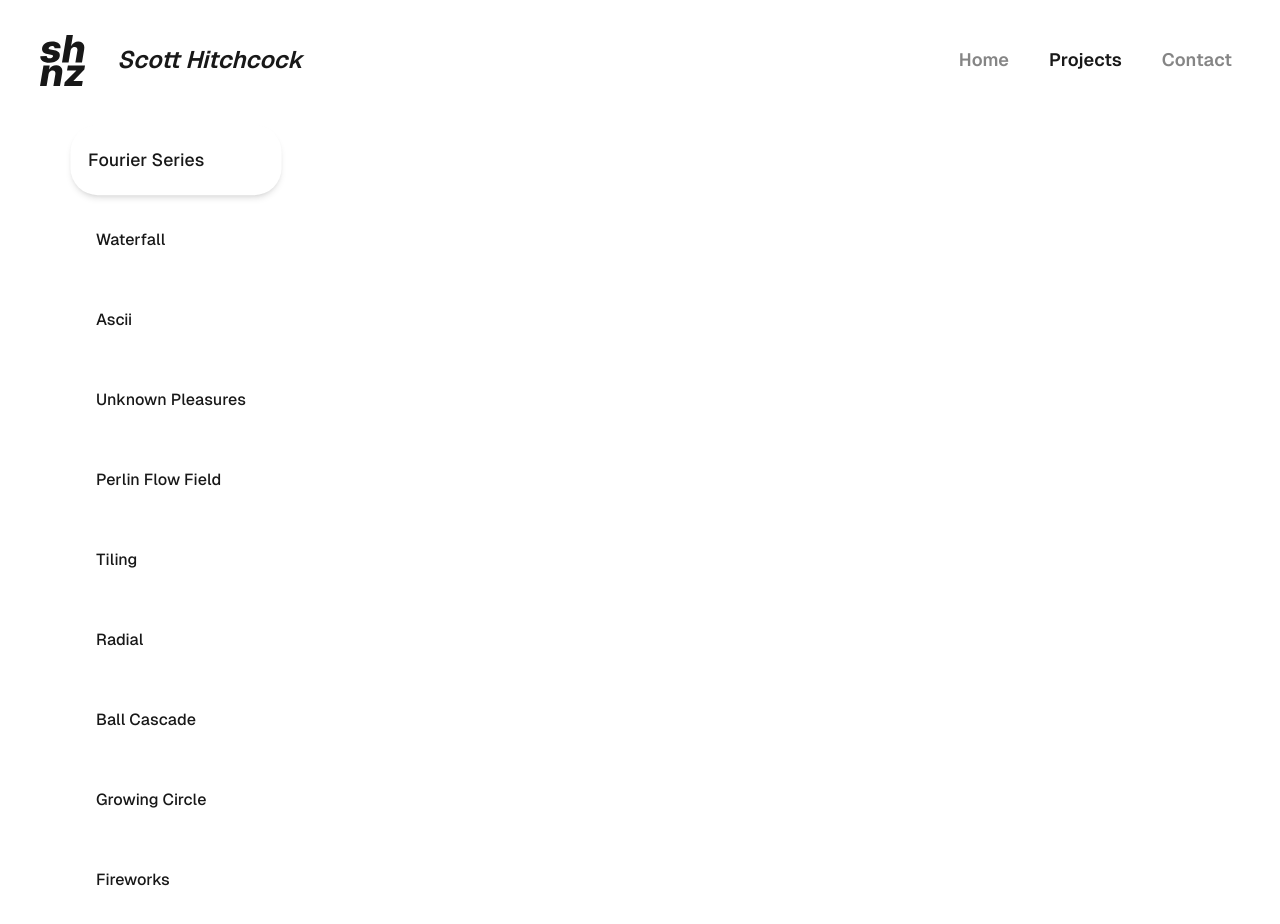
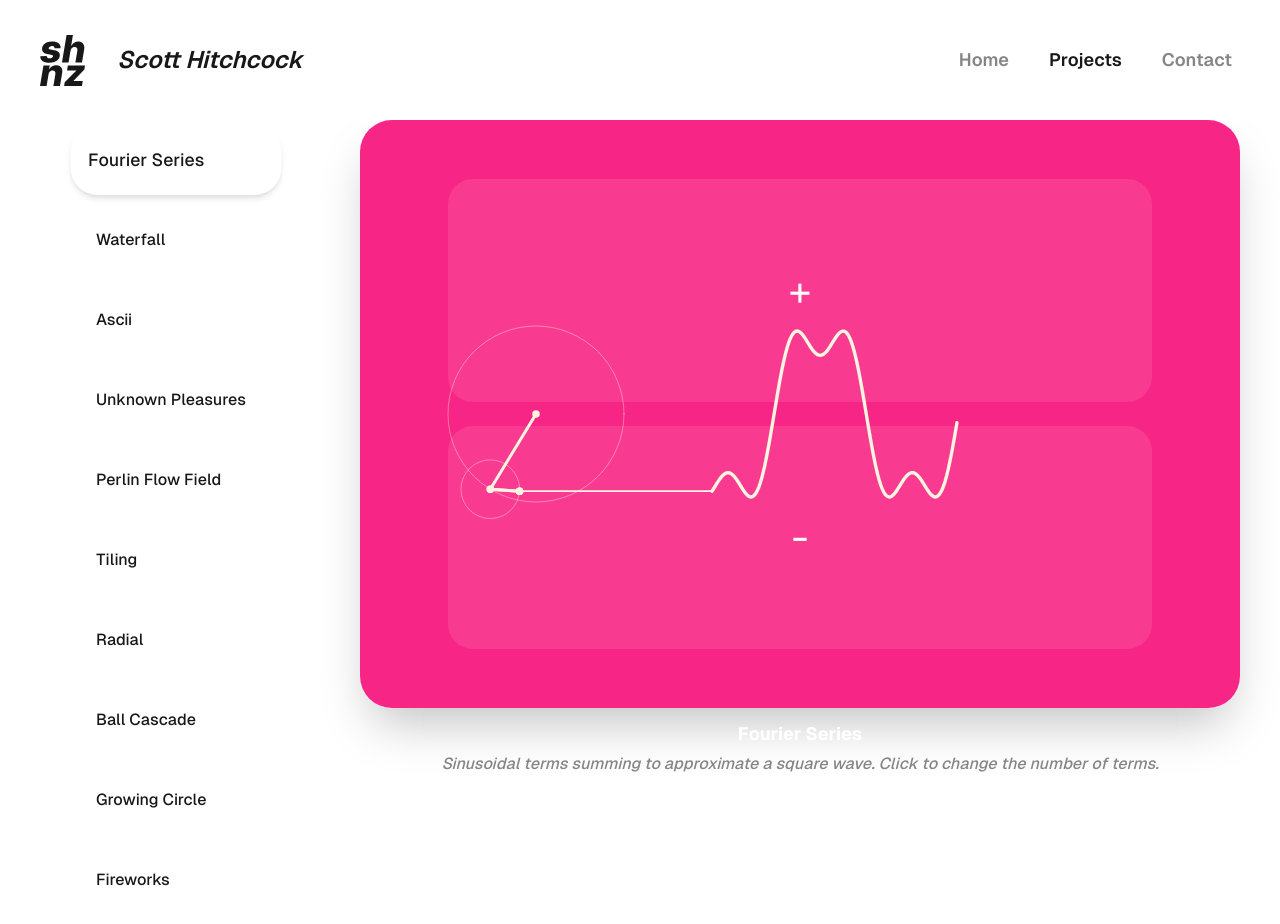
Before and after one commit to scotthitch/s-hitchcock-website, a Nuxt app: page /projects in a window 1280 px wide. Both pictures are taken after a click on the button "Fourier Series". Shown: the top 924 px of the page. Built offline with nearby package versions, Linux system fonts and the light colour scheme.

Commit message:
refactor: create desktop project viewer component

```diff
--- /dev/null
+++ b/components/projects/DesktopProjectViewer.vue
@@ -0,0 +1,25 @@
+<script setup lang="ts">
+import type { projectsType } from '~/types';
+
+const props = defineProps<{ project: projectsType | null }>();
+</script>
+
+<template>
+    <div class="fixed right-0 top-0 h-full w-4/5 px-10 pb-6 pt-header sm:w-3/4">
+        <P5Project
+            v-if="props.project !== null"
+            :title="props.project.title"
+            :scriptID="props.project.scriptID"
+            :description="props.project.description"
+            :scriptWrapper="props.project.scriptWrapper"
+        />
+        <div
+            v-else
+            class="relative h-full content-center pb-[80px] text-center text-2xl font-semibold italic text-col-mid"
+        >
+            Check out some of the things I’ve built...
+        </div>
+    </div>
+</template>
+
+<style></style>
--- a/pages/projects.vue
+++ b/pages/projects.vue
@@ -61,27 +61,12 @@ onUnmounted(() => {
         }
 
         -->
-        <!-- <div class="fixed right-0 top-0 hidden h-full w-4/5 px-10 pb-6 pt-header sm:block sm:w-3/4">
-            <P5Project
-                v-if="selectedProject !== null"
-                :key="p5ProjectKey + selectedProject.scriptID"
-                :title="selectedProject.title"
-                :scriptID="selectedProject.scriptID"
-                :description="selectedProject.description"
-                :scriptWrapper="selectedProject.scriptWrapper"
-            />
-            <div
-                v-else
-                class="relative h-full content-center pb-[80px] text-center text-2xl font-semibold italic text-col-mid"
-            >
-                Check out some of the things I’ve built...
-            </div>
-        </div> -->
-        <ProjectsMobileProjectViewer
+        <ProjectsDesktopProjectViewer :project="selectedProject" :key="p5ProjectKey" />
+        <!-- <ProjectsMobileProjectViewer
             :key="p5ProjectKey"
             :project="selectedProject"
             @closeModal="selectedProjectIndex = null"
-        />
+        /> -->
     </div>
 </template>
 
```
